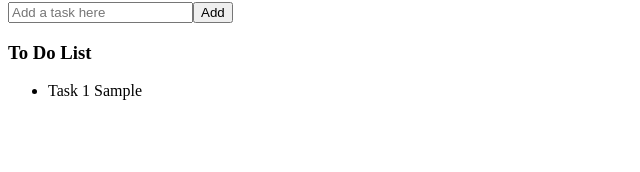
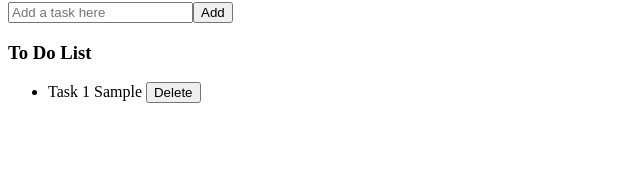
Before and after one commit to JasonPham02/ToDoList_Angular, an Angular app: page / in a window 1280 px wide. Both pictures are taken after typing "Sample" into the empty fields and a click on the button "Add". Shown: the part 125-297 px from the top of the page, without its empty margins (0-640 px from the left). Built offline with nearby package versions, Linux system fonts and the light colour scheme.

Commit message:
Add deleteTask()

```diff
--- a/src/app/todo/todo.component.html
+++ b/src/app/todo/todo.component.html
@@ -7,5 +7,5 @@
 
 <h3>To Do List</h3>
 <ul>
-    <li *ngFor="let list of lists">Task 1 {{ lists }}</li>
+    <li *ngFor="let list of lists; let i = index">Task 1 {{ lists }} <button (click)="deleteTask(i)">Delete</button> </li>
 </ul>
--- a/src/app/todo/todo.component.ts
+++ b/src/app/todo/todo.component.ts
@@ -21,5 +21,10 @@ export class TodoComponent {
     console.log(this.lists);
   }
 
+  deleteTask(index: number) {
+    this.lists.splice(index, 1); //delete the task from the list
+  }
+
+
 
 }
```
